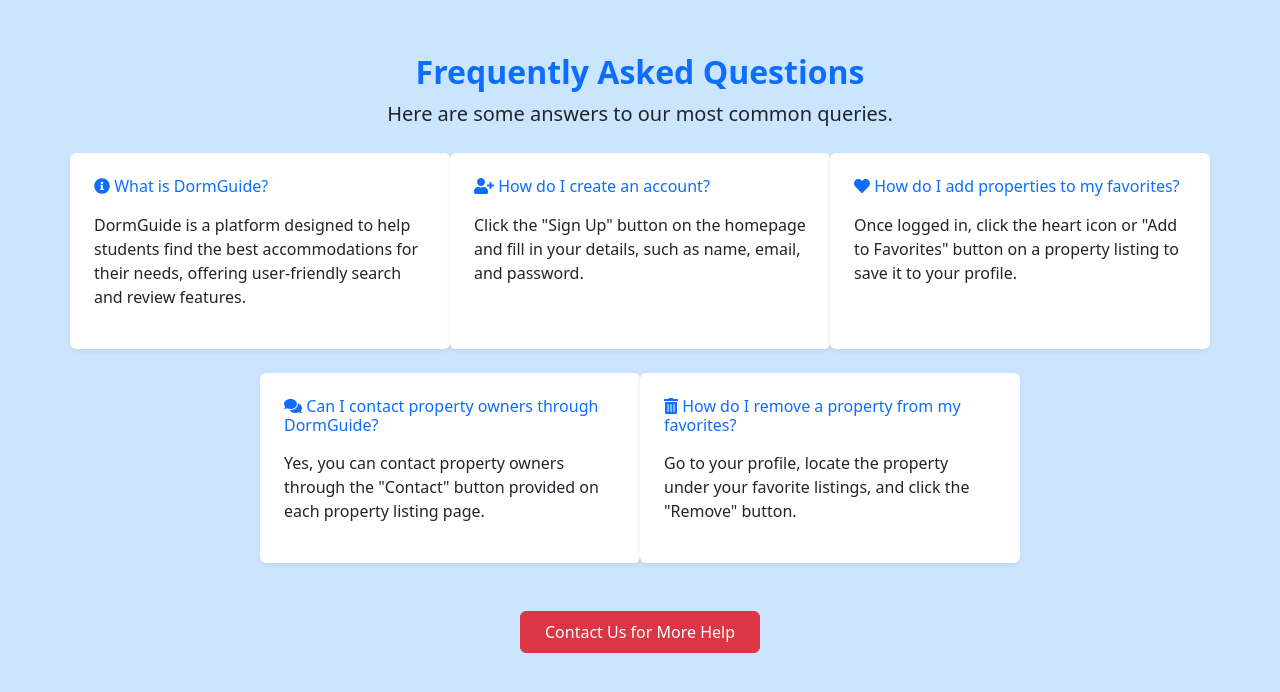
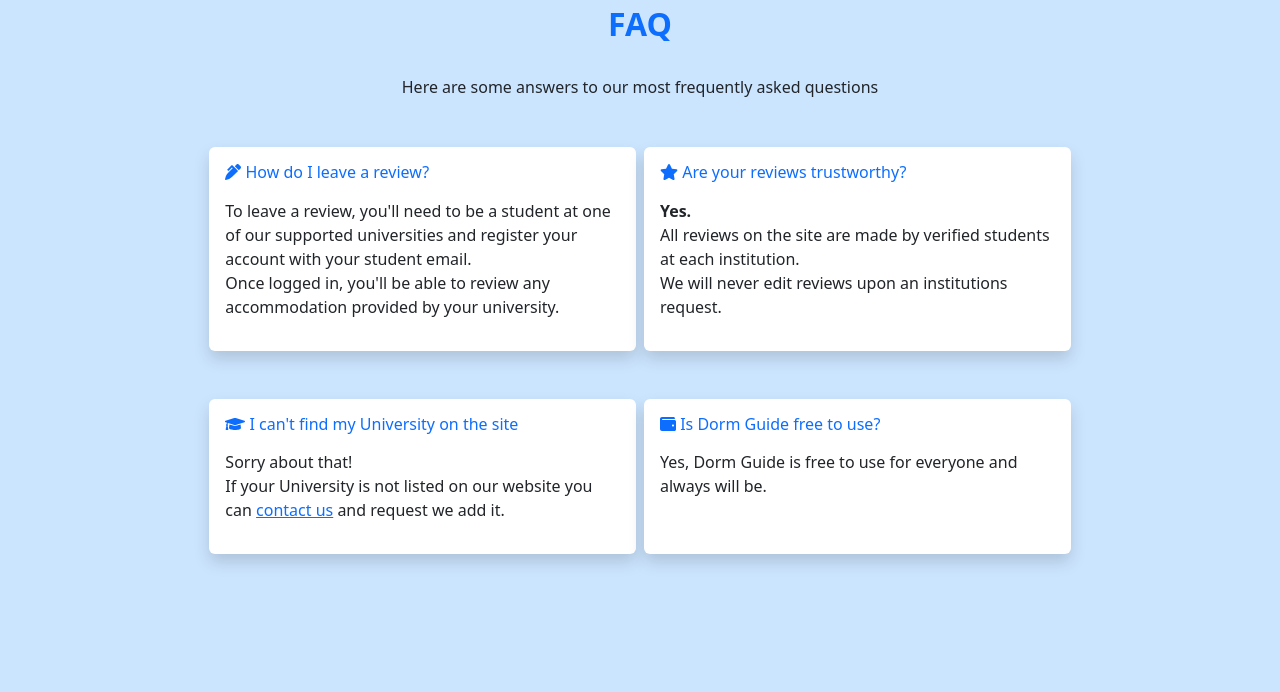
Before and after one commit to ViSaLrOxX/DormGuide, a Django app: template templates/dorm_guide_app/faq.html in a window 1280 px wide. Shown: the part 80-772 px from the top of the page. Run offline with Django 3.2, Linux system fonts and the light colour scheme; the template is opened without the code that fills it, so the values that code supplies are empty; some libraries are stand-ins or nearby versions.

Commit message:
Update faq.html

```diff
--- a/templates/dorm_guide_app/faq.html
+++ b/templates/dorm_guide_app/faq.html
@@ -5,44 +5,49 @@
 {% endblock %}
 
 {% block content %}
-<section class="container my-5">
-    <div class="text-center mb-4">
-        <h2 class="text-primary fw-bold">Frequently Asked Questions</h2>
-        <p class="lead">Here are some answers to our most common queries.</p>
-    </div>
+    <section>
+        <h2 class="text-center mb-4 pb-2 text-primary fw-bold">FAQ</h2>
+        <p class="text-center mb-5">
+            Here are some answers to our most frequently asked questions
+        </p>
 
-    <div class="row justify-content-center g-4">
+        <div class="row justify-content-center">
+            <div class="col-md-4 col-lg-4 mb-5 shadow p-3 bg-body rounded mx-1">
+                <h6 class="mb-3 text-primary"><i class="fas fa-pen-alt text-primary"></i> How do I leave a review?</h6>
+                <p>
+                    To leave a review, you'll need to be a student at one of our supported universities and register
+                    your account with your student email. <br>Once logged in, you'll be able to review any accommodation
+                    provided by your university.
+                </p>
+            </div>
 
-        <div class="col-md-5 col-lg-4 shadow-sm p-4 bg-body rounded">
-            <h6 class="text-primary mb-3"><i class="fas fa-info-circle"></i> What is DormGuide?</h6>
-            <p>DormGuide is a platform designed to help students find the best accommodations for their needs, offering user-friendly search and review features.</p>
+            <div class="col-md-4 col-lg-4 mb-5 shadow p-3 bg-body rounded mx-1">
+                <h6 class="mb-3 text-primary"><i class="fas fa-star"></i> Are your reviews trustworthy?</h6>
+                <p>
+                    <strong>Yes.</strong><br>All reviews on the site are made by verified students at each institution.
+                    <br> We will never edit reviews upon an institutions request.
+                </p>
+            </div>
         </div>
+        <div class="row justify-content-center">
+            <div class="col-md-4 col-lg-4 shadow p-3 bg-body rounded mx-1">
+                <h6 class="mb-3 text-primary"><i class="fas fa-graduation-cap text-primary"></i> I can't find my
+                    University on the site
+                </h6>
+                <p>
+                    Sorry about that!<br>If your University is not listed on our website you can <a
+                        href="{% url 'dorm-guide:contact_us' %}">contact us</a> and request we add it.
+                </p>
+            </div>
 
-        <div class="col-md-5 col-lg-4 shadow-sm p-4 bg-body rounded">
-            <h6 class="text-primary mb-3"><i class="fas fa-user-plus"></i> How do I create an account?</h6>
-            <p>Click the "Sign Up" button on the homepage and fill in your details, such as name, email, and password.</p>
+            <div class="col-md-4 col-lg-4 shadow p-3 bg-body rounded mx-1">
+                <h6 class="mb-3 text-primary"><i class="fas fa-wallet text-primary"></i> Is Dorm Guide free to use?
+                </h6>
+                <p>
+                    Yes, Dorm Guide is free to use for everyone and always will be.
+                </p>
+            </div>
+
         </div>
-
-        <div class="col-md-5 col-lg-4 shadow-sm p-4 bg-body rounded">
-            <h6 class="text-primary mb-3"><i class="fas fa-heart"></i> How do I add properties to my favorites?</h6>
-            <p>Once logged in, click the heart icon or "Add to Favorites" button on a property listing to save it to your profile.</p>
-        </div>
-
-        <div class="col-md-5 col-lg-4 shadow-sm p-4 bg-body rounded">
-            <h6 class="text-primary mb-3"><i class="fas fa-comments"></i> Can I contact property owners through DormGuide?</h6>
-            <p>Yes, you can contact property owners through the "Contact" button provided on each property listing page.</p>
-        </div>
-
-        <div class="col-md-5 col-lg-4 shadow-sm p-4 bg-body rounded">
-            <h6 class="text-primary mb-3"><i class="fas fa-trash-alt"></i> How do I remove a property from my favorites?</h6>
-            <p>Go to your profile, locate the property under your favorite listings, and click the "Remove" button.</p>
-        </div>
-    </div>
-
-    <div class="text-center mt-5">
-        <a href="{% url 'dormguide:contact_us' %}" class="btn btn-danger px-4 py-2">
-            Contact Us for More Help
-        </a>
-    </div>
-</section>
-{% endblock %}
+    </section>
+{% endblock content %}
```
